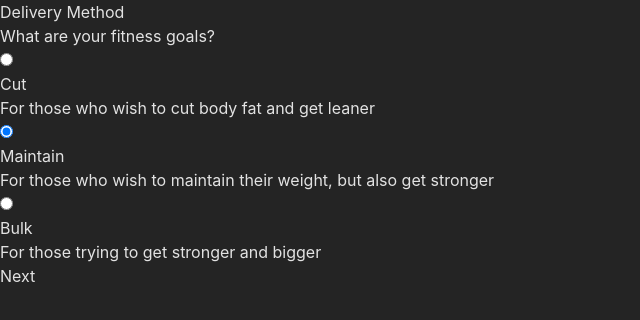
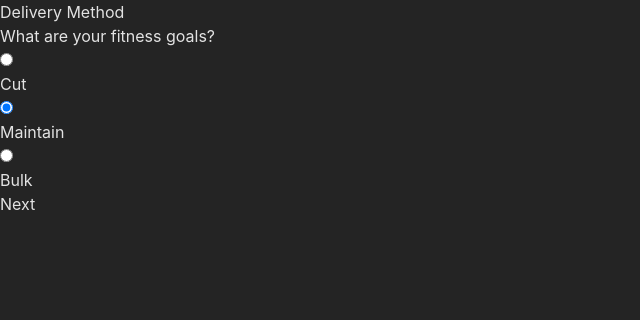
Before and after one commit to RajanChavada/Arnold, a React (Vite) app in the folder arnold/: page /signup in a window 1280 px wide. Shown: the top 320 px of the page, without its empty margins (0-640 px from the left). Built offline with nearby package versions, Linux system fonts and the light colour scheme.

Commit message:
Update Signup.tsx

```diff
--- a/arnold/src/components/Signup.tsx
+++ b/arnold/src/components/Signup.tsx
@@ -41,74 +41,53 @@ export default function Signup() {
             <div>
               <input
                 type="radio"
-                id="standard"
-                name="hosting"
-                value="standard"
+                id="cut"
+                name="goal"
+                value="Cut"
+                onChange={(e) => setSelectedGoal(e.target.value)}
                 className="peer hidden"
                 required
               />
               <label
-                htmlFor="standard"
+                htmlFor="cut"
                 className="block w-full cursor-pointer rounded-lg border border-gray-300 p-4 text-gray-900 ring-1 ring-transparent peer-checked:border-gray-900 peer-checked:ring-gray-900"
               >
-                <div className="block">
-                  <Typography className="font-semibold">
-                    Cut
-                  </Typography>
-                  <Typography className="font-normal text-gray-600">
-                    For those who wish to cut body fat and get leaner{" "}
-                    <strong className="text-gray-900"></strong>
-                  </Typography>
-                </div>
+                <Typography className="font-semibold">Cut</Typography>
               </label>
             </div>
             <div>
               <input
                 type="radio"
-                id="express"
-                name="hosting"
+                id="maintain"
+                name="goal"
+                value="Maintain"
+                onChange={(e) => setSelectedGoal(e.target.value)}
                 defaultChecked
-                value="express"
                 className="peer hidden"
                 required
               />
               <label
-                htmlFor="express"
+                htmlFor="maintain"
                 className="block w-full cursor-pointer rounded-lg border border-gray-300 p-4 text-gray-900 ring-1 ring-transparent peer-checked:border-gray-900 peer-checked:ring-gray-900"
               >
-                <div className="block">
-                  <Typography className="font-semibold">
-                    Maintain
-                  </Typography>
-                  <Typography className="font-normal text-gray-600">
-                    For those who wish to maintain their weight, but also get stronger{" "}
-                    <strong className="text-gray-900"></strong>
-                  </Typography>
-                </div>
+                <Typography className="font-semibold">Maintain</Typography>
               </label>
             </div>
             <div>
               <input
                 type="radio"
-                id="store"
-                name="hosting"
-                value="store"
+                id="bulk"
+                name="goal"
+                value="Bulk"
+                onChange={(e) => setSelectedGoal(e.target.value)}
                 className="peer hidden"
                 required
               />
               <label
-                htmlFor="store"
+                htmlFor="bulk"
                 className="block w-full cursor-pointer rounded-lg border border-gray-300 p-4 text-gray-900 ring-1 ring-transparent peer-checked:border-gray-900 peer-checked:ring-gray-900"
               >
-                <div className="block">
-                  <Typography className="font-semibold">
-                    Bulk
-                  </Typography>
-                  <Typography className="font-normal text-gray-600">
-                    For those trying to get stronger and bigger{" "}
-                    <strong className="text-gray-900"></strong>
-                  </Typography>
-                </div>
+                <Typography className="font-semibold">Bulk</Typography>
               </label>
             </div>
           </div>
@@ -135,7 +114,7 @@ export default function Signup() {
             type="number"
             placeholder="Current Weight"
             value={currentWeight}
-            onChange={(e) => setCurrentWeight(e.target.value)}
+            onChange={(e) => setCurrentWeight(e.target.value ? Number(e.target.value) : "")}
             className="mt-2 p-2 border border-gray-300 rounded text-gray-900"
           />
           {selectedGoal === "Cut" || selectedGoal === "Bulk" ? (
@@ -143,7 +122,7 @@ export default function Signup() {
               type="number"
               placeholder="Goal Weight Change per Week"
               value={goalWeightChange}
-              onChange={(e) => setGoalWeightChange(e.target.value)}
+              onChange={(e) => setGoalWeightChange(e.target.value ? Number(e.target.value) : "")}
               className="mt-2 p-2 border border-gray-300 rounded text-gray-900"
             />
           ) : null}
@@ -173,14 +152,14 @@ export default function Signup() {
             type="number"
             placeholder="Age"
             value={age}
-            onChange={(e) => setAge(e.target.value)}
+            onChange={(e) => setAge(e.target.value ? Number(e.target.value) : "")}
             className="mt-2 p-2 border border-gray-300 rounded text-gray-900"
           />
           <input
             type="number"
             placeholder="Height (in cm)"
             value={height}
-            onChange={(e) => setHeight(e.target.value)}
+            onChange={(e) => setHeight(e.target.value ? Number(e.target.value) : "")}
             className="mt-2 p-2 border border-gray-300 rounded text-gray-900"
           />
         </DialogBody>
```
